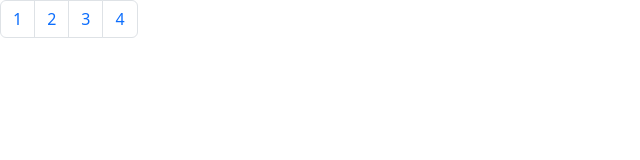
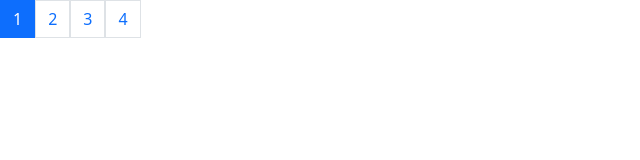
Before and after one commit to aGiBam/Pages, an Angular app: page / in a window 1280 px wide. Shown: the top 160 px of the page, without its empty margins (0-640 px from the left). Built offline with nearby package versions, Linux system fonts and the light colour scheme.

Commit message:
feat(pagination): add clickable pagination with active state
add currentPage state to track active page, update pagination links to handle clicks and show active styling

```diff
--- a/src/app/app.html
+++ b/src/app/app.html
@@ -1,8 +1,8 @@
 <nav>
   <ul class="pagination">
     @for (image of images; track $index) {
-    <li class="page-item">
-      <a class="page-link">{{ $index + 1 }}</a></li>
+    <li [class]="{'active': $index === currentPage}">
+      <a class="page-link" (click)="currentPage = $index">{{ $index + 1 }}</a></li>
     }
   </ul>
 </nav>
--- a/src/app/app.ts
+++ b/src/app/app.ts
@@ -7,6 +7,7 @@ import { Component } from '@angular/core';
   styleUrl: './app.css'
 })
 export class App {
+  currentPage = 0;
   images = [
     {
       title: 'Beach',
```
